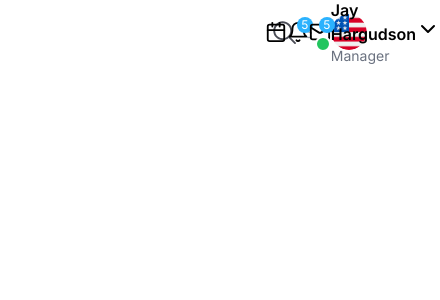
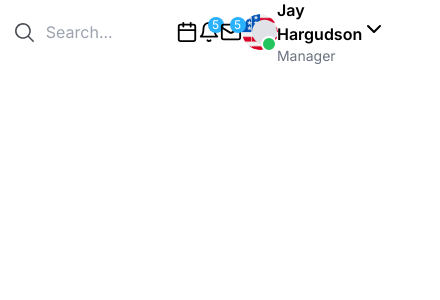
Before and after one commit to Febiecode/naiduhall, a Next.js app: page / in a window 390 px wide. Shown: the top 300 px of the page, 440 px wide, since content can reach past the window. Built offline with nearby package versions, Linux system fonts and the light colour scheme.

Commit message:
nav alignment altered

```diff
--- a/src/app/globals.css
+++ b/src/app/globals.css
@@ -17,13 +17,26 @@
 .main {
   margin-left: 10px; /* Adjust for the sidebar width */
   width: calc(100% - 264px); /* Adjust for the sidebar width */
-  /* Add any other styles you need */
+  display: flex;
+  justify-content: center;
 }
 /* styles/SideBar.module.css */
 .sidebar {
   width: 264px;
   height: 100vh;
   /* Add any other styles you need */
+}
+
+@media screen and (max-width: 760px){
+  .main {
+    width: 100%; /* Adjust for the sidebar width */
+    /* Add any other styles you need */
+  }
+  .sidebar {
+    width: 0;
+    height: 0;
+    /* Add any other styles you need */
+  }
 }
 
 .layout {
--- a/src/components/navbar/NavBar.tsx
+++ b/src/components/navbar/NavBar.tsx
@@ -7,9 +7,12 @@ import Image from 'next/image';
 
 const NavBar = () => {
     return (
-        <div className="grid grid-cols-12 gap-4 h-10 w-full mt-3">
+        <div className="grid grid-cols-12 gap-4 h-10 w-[98%] mt-3 place-items-center">
+            <div className="h-10 w-full col-span-5">
             <TransparentSearchBar />
-            <div className='h-10  flex justify-end items-center col-span-7 xl:mx-4 '>
+            </div>
+
+            <div className='h-10 w-full  flex justify-end items-center col-span-7 xl:mx-4 '>
                 <div className='lg:me-3 xl:me-5'>
                     <NavIcons />
                 </div>
--- a/src/components/navbar/TransparentSearchBar.tsx
+++ b/src/components/navbar/TransparentSearchBar.tsx
@@ -1,17 +1,13 @@
 import React from 'react';
-
+import Image from 'next/image';
 const TransparentSearchBar = () => {
     return (
-
-
-            <div className="relative h-10 col-span-5 lg:ms-4">
-            <svg className=' h-6 w-6 absolute left-2 top-1/2 transform -translate-y-1/2 text-gray-400' width="19" height="19" viewBox="0 0 19 19" fill="none" xmlns="http://www.w3.org/2000/svg">
-                <path d="M18.7801 17.7203L14.3033 13.2435C15.5233 11.7515 16.1231 9.84758 15.9787 7.92568C15.8343 6.00378 14.9567 4.21091 13.5275 2.9179C12.0983 1.62489 10.2268 0.930677 8.30007 0.978851C6.37336 1.02702 4.53886 1.8139 3.17605 3.17672C1.81323 4.53954 1.02635 6.37403 0.97818 8.30074C0.930006 10.2275 1.62422 12.099 2.91723 13.5282C4.21023 14.9574 6.00311 15.835 7.92501 15.9794C9.84691 16.1238 11.7508 15.524 13.2428 14.304L17.7196 18.7808C17.861 18.9174 18.0505 18.993 18.2471 18.9913C18.4438 18.9896 18.6319 18.9107 18.771 18.7716C18.91 18.6326 18.9889 18.4445 18.9906 18.2478C18.9923 18.0512 18.9167 17.8617 18.7801 17.7203ZM8.49984 14.5005C7.31315 14.5005 6.15311 14.1486 5.16642 13.4893C4.17972 12.83 3.41069 11.893 2.95656 10.7966C2.50243 9.70025 2.38361 8.49385 2.61512 7.32997C2.84664 6.16608 3.41808 5.09698 4.2572 4.25787C5.09631 3.41875 6.16541 2.84731 7.3293 2.6158C8.49318 2.38428 9.69958 2.5031 10.7959 2.95723C11.8923 3.41136 12.8294 4.18039 13.4887 5.16709C14.1479 6.15378 14.4998 7.31382 14.4998 8.50051C14.4981 10.0913 13.8653 11.6163 12.7405 12.7412C11.6157 13.866 10.0906 14.4987 8.49984 14.5005Z" fill="#4A4C56" />
-            </svg>
+            <div className="relative flex items-center">
+           <Image src={require('../../../public/search.svg')} alt='search'/>
             <input
                 type="text"
                 placeholder="Search..."
-                className="bg-transparent ps-10 border border-none rounded-md py-2 px-4 w-full focus:outline-none focus:border-none"
+                className="bg-transparent ps-3 border border-none rounded-md py-2 w-full focus:outline-none focus:border-none"
             />
 
         </div>
```
Also changed, not shown: public/search.svg.
